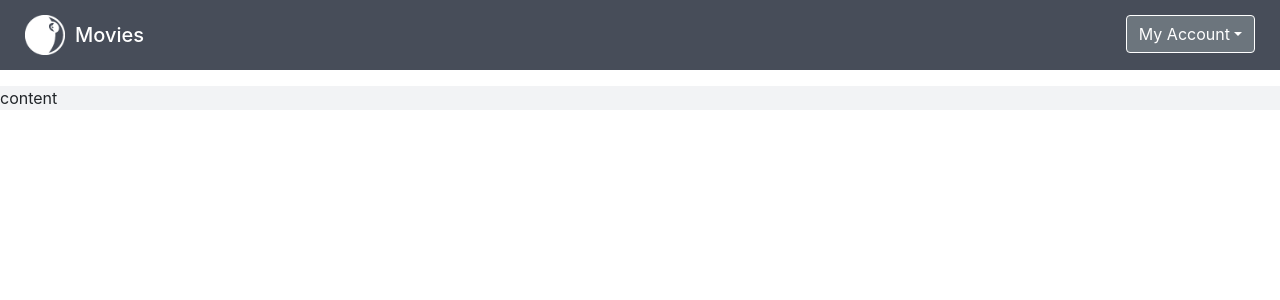
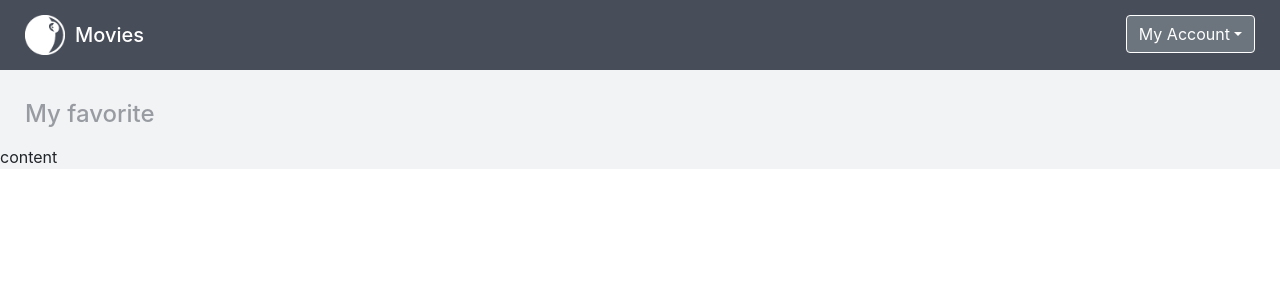
Before and after one commit to justMaxIt/exam, a React (Create React App) app: page /favorite in a window 1280 px wide. Shown: the top 300 px of the page. Built offline with nearby package versions, Linux system fonts and the light colour scheme.

Commit message:
FavoriteContent logic

```diff
--- a/src/elements/favorite/FavoriteContent.js
+++ b/src/elements/favorite/FavoriteContent.js
@@ -5,52 +5,43 @@ import ModalFav from "./ModalFav";
 const posterUrl = "http://image.tmdb.org/t/p/w200"
 
 function FavoriteContent(props) {
-  const {  setFavFilmArr, setOpenFavModal, favFilmArr, openFavModal } = props
-  // console.log(favFilmArr)
+  const { favFilmArr, openFavModal,  filmFavData, filmfavIndex, setFavFilmArr, setOpenFavModal, setFilmFavData, setFilmFavIndex  } = props
+
 
 
   let openModal = (el, ind) => {
-    return setOpenFavModal(true)
-  }
-
-//     if (ind === 19) {
-//       setPage(page+1)
-
-//     }
-//     if(ind <= 19) {
-//       setFilmData(el)
-//       setIsVisable(true)
-//       setFilmIndex(ind)}
-// }
-
-//   if (isVisable) {
-
-//     return (
-//       <div className={style.modal}>
-//         <Modal
-//           setFilmIndex={setFilmIndex}
-//           setIsVisable={setIsVisable}
-//           setFilmData={setFilmData}
-//           setPage={setPage}
-//           setActivePage={setActivePage}
-//           data={props.data}
-//           page={props.page}
-//           activePage={props.activePage}
-//           filmData={props.filmData}
-//           filmIndex={props.filmIndex}
-//       /> </div>)
-//   }
-//    else {
+    return (
+    setOpenFavModal(true),
+    setFilmFavData(el),
+    setFilmFavIndex(ind)
+    )}
+//  console.log(filmFavData, filmfavIndex)
     return (
       <div>
         {openFavModal ?
-          <ModalFav /> :
+          <ModalFav
+            state={props}
+          /> :
           <div className={style.page}>
+            <div className={style.articleContent}><h4>My favorite</h4></div>
+
             <div>
               <ul className={style.favContent}>
                 {props.favFilmArr?.map((el, ind) =>
                   (<li key={el.id} >
-                    <img src={posterUrl + el.poster_path} alt="no poster" onClick={() => openModal(el, ind)} /></li>))}
+                    <div className={style.favData}>
+                      <div className={style.favImg}><img src={posterUrl + el.poster_path} alt="no poster" onClick={() => openModal(el, ind)} /> </div>
+
+                      <div className={style.favBox}>
+                        <div className={style.favBoxTop}>
+                          <div className={style.favBoxTitle}></div>
+                          <div className={style.favBoxButton}></div>
+                        </div>
+                        <div className={style.favBoxDescription} ></div>
+                    </div>
+
+                    </div>
+                  </li>))}
               </ul>
         content</div>
           </div>}
--- a/src/elements/favorite/ModalFav.js
+++ b/src/elements/favorite/ModalFav.js
@@ -8,7 +8,6 @@ import style from "./../modal/Modal.module.css"
 
 
 const ModalFav = (props) => {
-
   return (<div>
     <div className={style.modCont}>
       FavModal
--- a/src/pages/FavoritePage.js
+++ b/src/pages/FavoritePage.js
@@ -4,16 +4,15 @@ import FavoriteContent from "../elements/favorite/FavoriteContent";
 
 function FavoritePage(props) {
 const [openFavModal, setOpenFavModal] = useState(false)
-
+const [filmFavData, setFilmFavData] = useState(null)
+const [filmfavIndex, setFilmFavIndex] = useState(null)
 // const [data, setData] = useState({})
 // const [page, setPage] = useState(1)
 // const [activePage, setActivePage] = useState(1)
 
 // const { setFavFilmArr, favFilmArr} = props
 // const [dataFav, setDataFav] = useState(null)
-// const [filmData, setFilmData] = useState(null)
 
-// const [filmIndex, setFilmIndex] = useState(null)
 
 
   // useEffect(() => {
@@ -24,11 +23,14 @@ const [openFavModal, setOpenFavModal] = useState(false)
 
   return <div>
     <FavoriteContent
+      setFavFilmArr={props.setFavFilmArr}
       setOpenFavModal={setOpenFavModal}
-      setFavFilmArr={props.setFavFilmArr}
+      setFilmFavData={setFilmFavData}
+      setFilmFavIndex={setFilmFavIndex}
       favFilmArr={props.favFilmArr}
       openFavModal={openFavModal}
-
+      filmFavData={filmFavData}
+      filmfavIndex={filmfavIndex}
 
     />
 
```
